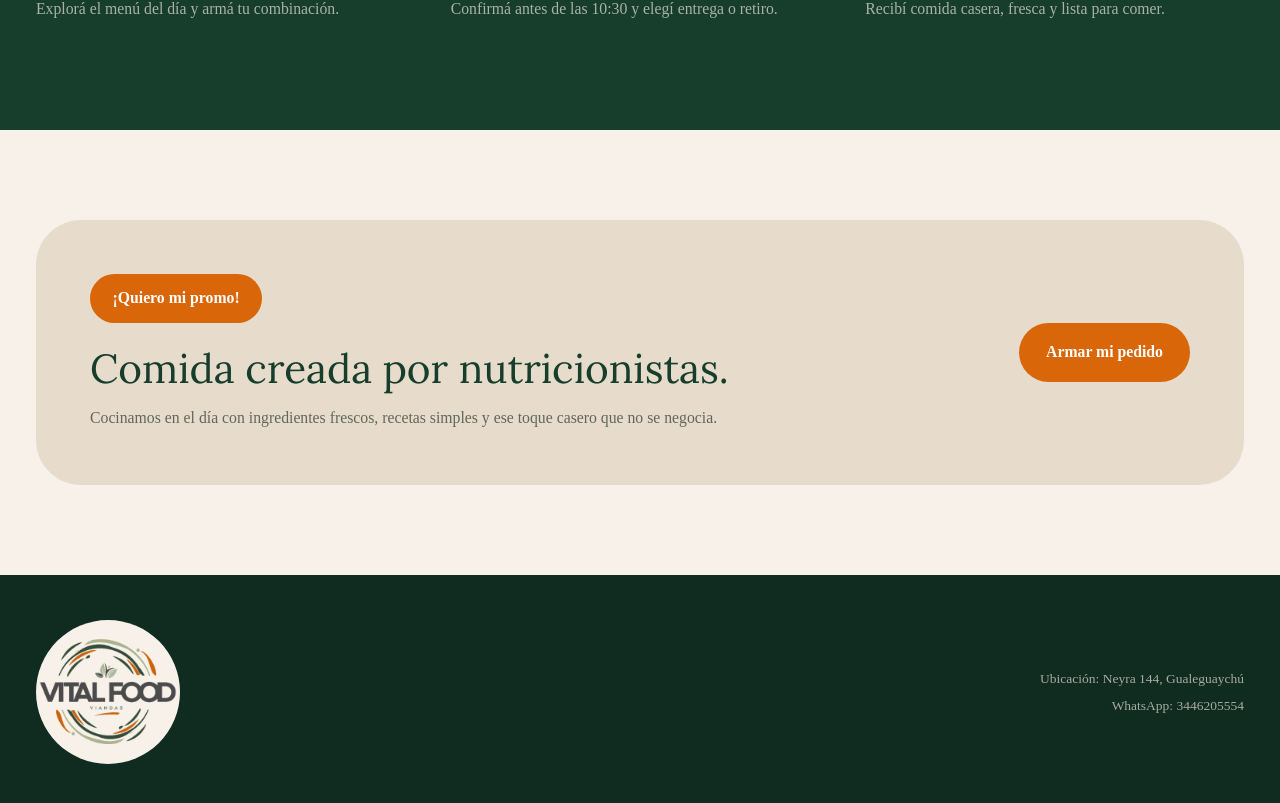
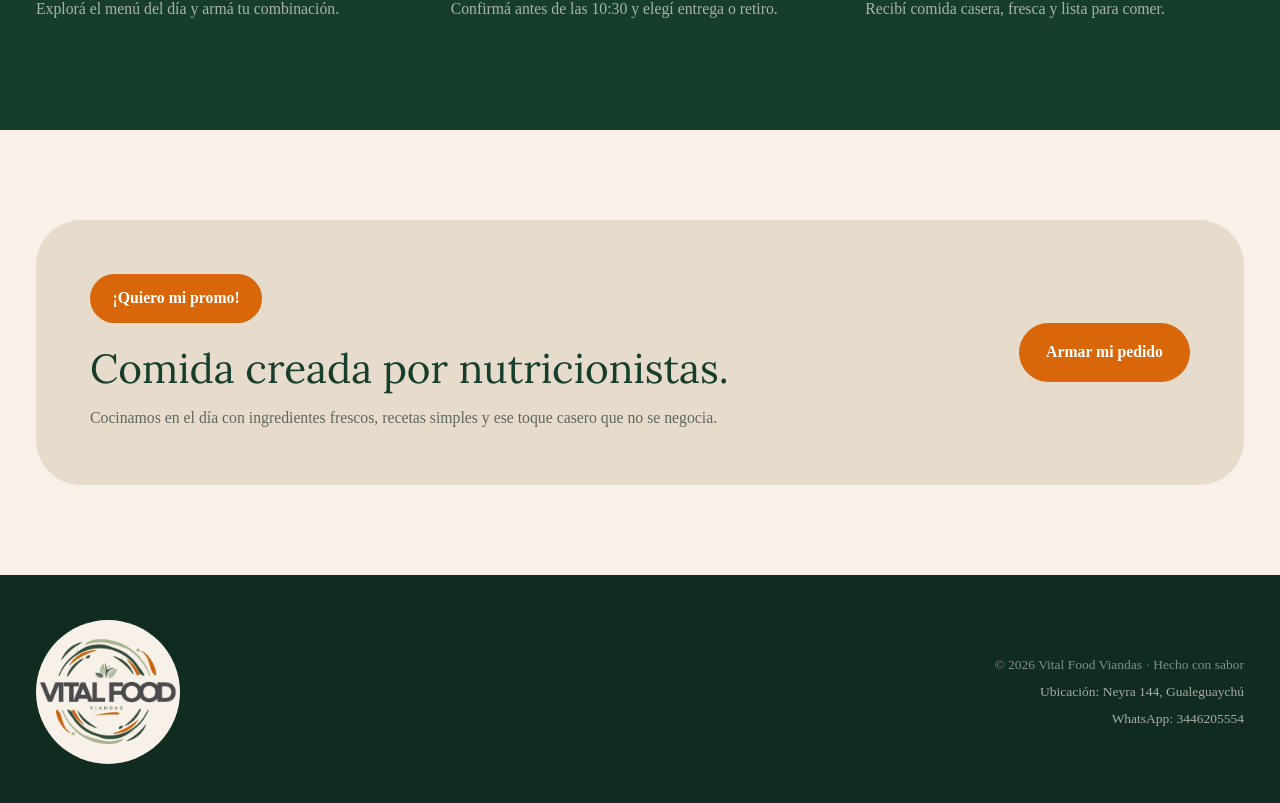
Before and after one commit to Paula-004/vitalweb, a Next.js app: page / in a window 1280 px wide. Shown: the part 2949-3752 px from the top of the page. Built offline with nearby package versions, Linux system fonts and the light colour scheme; no server answers.

Commit message:
fix: restaurar leyenda del pie de pagina

```diff
--- a/components/Storefront.tsx
+++ b/components/Storefront.tsx
@@ -169,6 +169,9 @@ export default function Storefront() {
         <div className="mx-auto flex max-w-7xl flex-col items-center justify-between gap-5 sm:flex-row">
           <Logo light />
           <div className="flex flex-col items-center gap-2 text-xs text-cream/65 sm:items-end">
+            <p className="text-cream/50">
+              © 2026 Vital Food Viandas · Hecho con sabor
+            </p>
             <a
               href="https://www.google.com/maps/search/?api=1&query=Neyra+144%2C+Gualeguaychu%2C+Entre+Rios"
               target="_blank"
```
